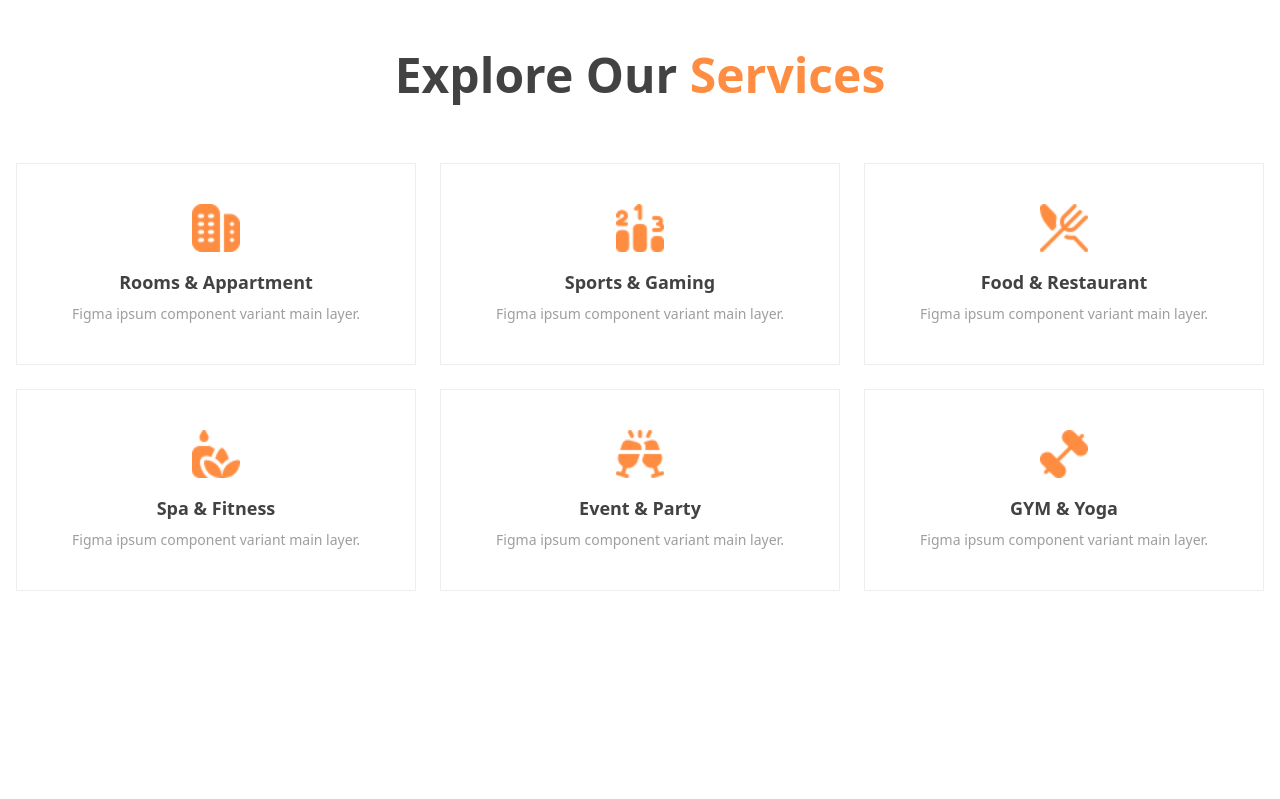
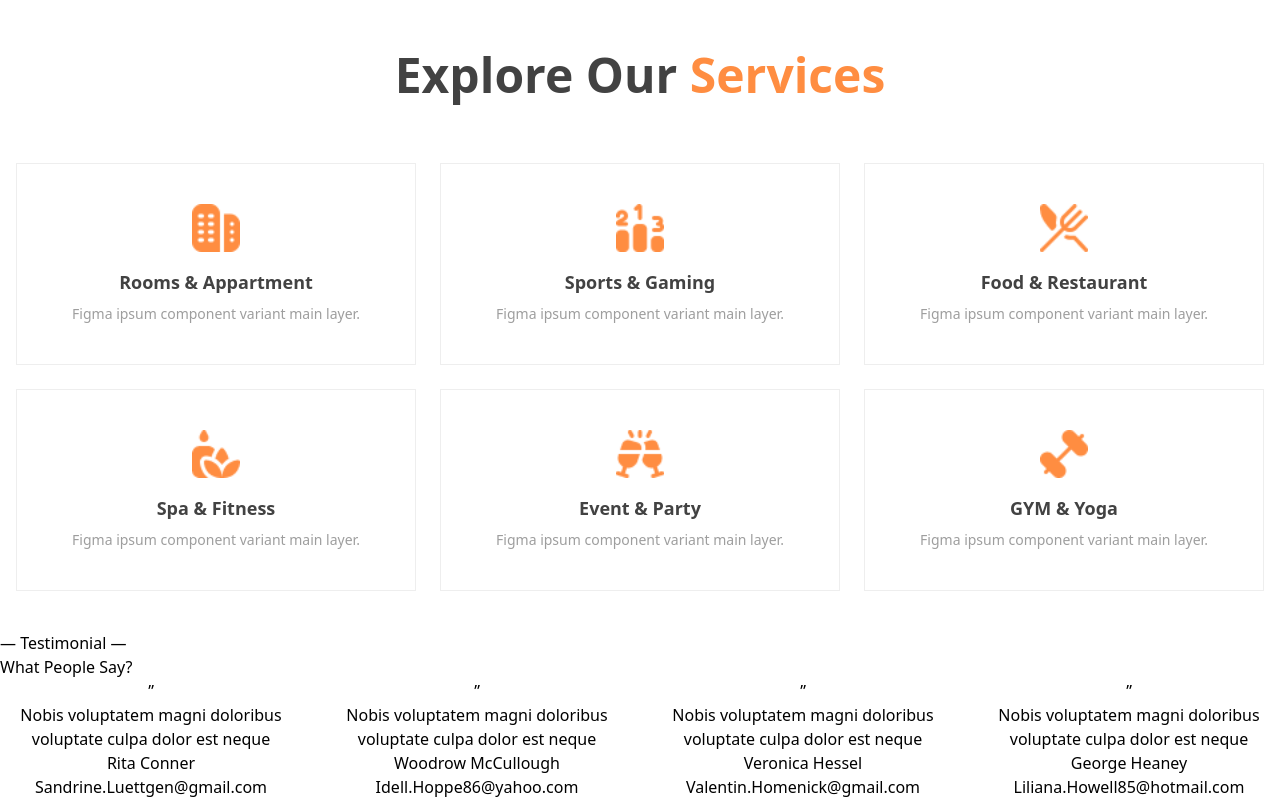
Before and after one commit to AnastasiiaBodnar/hotel-landing, a Vue app: page / in a window 1280 px wide. Shown: the part 2382-3181 px from the top of the page. Before the commit the page ends 3013 px from the top, so only its background shows below. Built offline with nearby package versions, Linux system fonts and the light colour scheme.

Commit message:
feat: add initial structure testimonials section

```diff
--- a/src/App.vue
+++ b/src/App.vue
@@ -4,6 +4,7 @@ import HeroSection from './components/HeroSection.vue';
 import AboutSection from './components/AboutSection.vue';
 import RoomsSection from './components/RoomsSection.vue';
 import ServicesSection from './components/ServicesSection.vue';
+import TestimonialSection from './components/TestimonialSection.vue';
 </script>
 
 <template>
@@ -12,4 +13,5 @@ import ServicesSection from './components/ServicesSection.vue';
     <AboutSection/>
     <RoomsSection/>
     <ServicesSection/>
+    <TestimonialSection/>
 </template>
--- /dev/null
+++ b/src/components/TestimonialSection.vue
@@ -0,0 +1,48 @@
+<script setup>
+    const testimonials = [
+        { id: 1, text: 'Nobis voluptatem magni doloribus voluptate culpa dolor est neque', name: 'Rita Conner', email: 'Sandrine.Luettgen@gmail.com'},
+        { id: 2, text: 'Nobis voluptatem magni doloribus voluptate culpa dolor est neque', name: 'Woodrow McCullough', email: 'Idell.Hoppe86@yahoo.com'},
+        { id: 3, text: 'Nobis voluptatem magni doloribus voluptate culpa dolor est neque', name: 'Veronica Hessel', email: 'Valentin.Homenick@gmail.com'},
+        { id: 4, text: 'Nobis voluptatem magni doloribus voluptate culpa dolor est neque', name: 'George Heaney', email: 'Liliana.Howell85@hotmail.com'}
+    ]
+</script>
+
+<template>
+    <section>
+        <div>
+           <p>
+            — Testimonial —
+           </p>
+        </div>
+
+        <div>
+            <h2>
+                What People Say?
+            </h2>
+        </div>
+
+        <div class="grid grid-cols-4 gap-6">
+
+            <div
+                v-for="item in testimonials"
+                :key="item.id"
+                class="text-center"
+            >
+
+            <div>”</div>
+                <p>
+                    {{ item.text }}
+                </p>
+
+                <h3>
+                    {{ item.name }}
+                </h3>
+
+                <p>
+                    {{ item.email }}
+                </p>
+            </div>
+
+        </div>
+    </section>
+</template>
```
